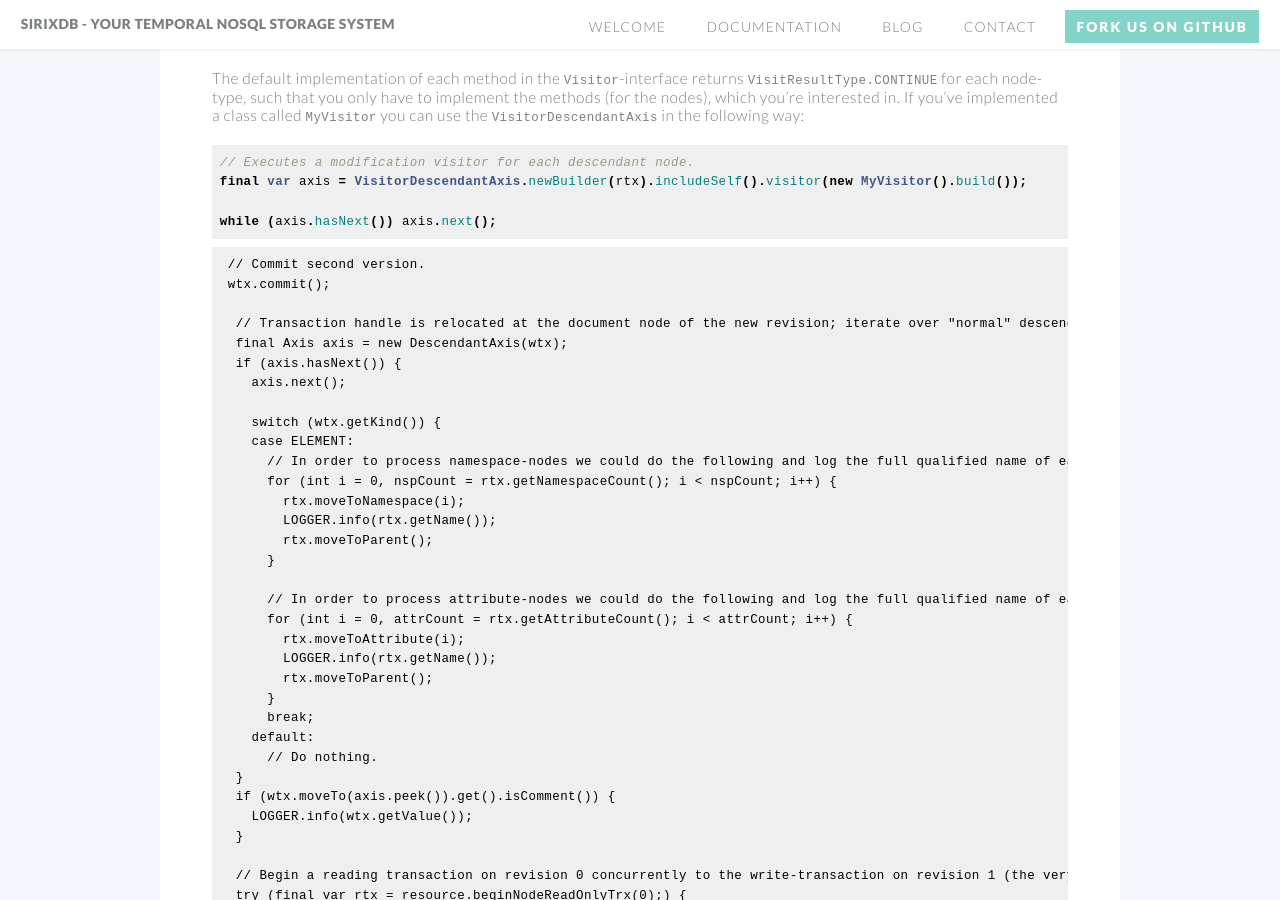
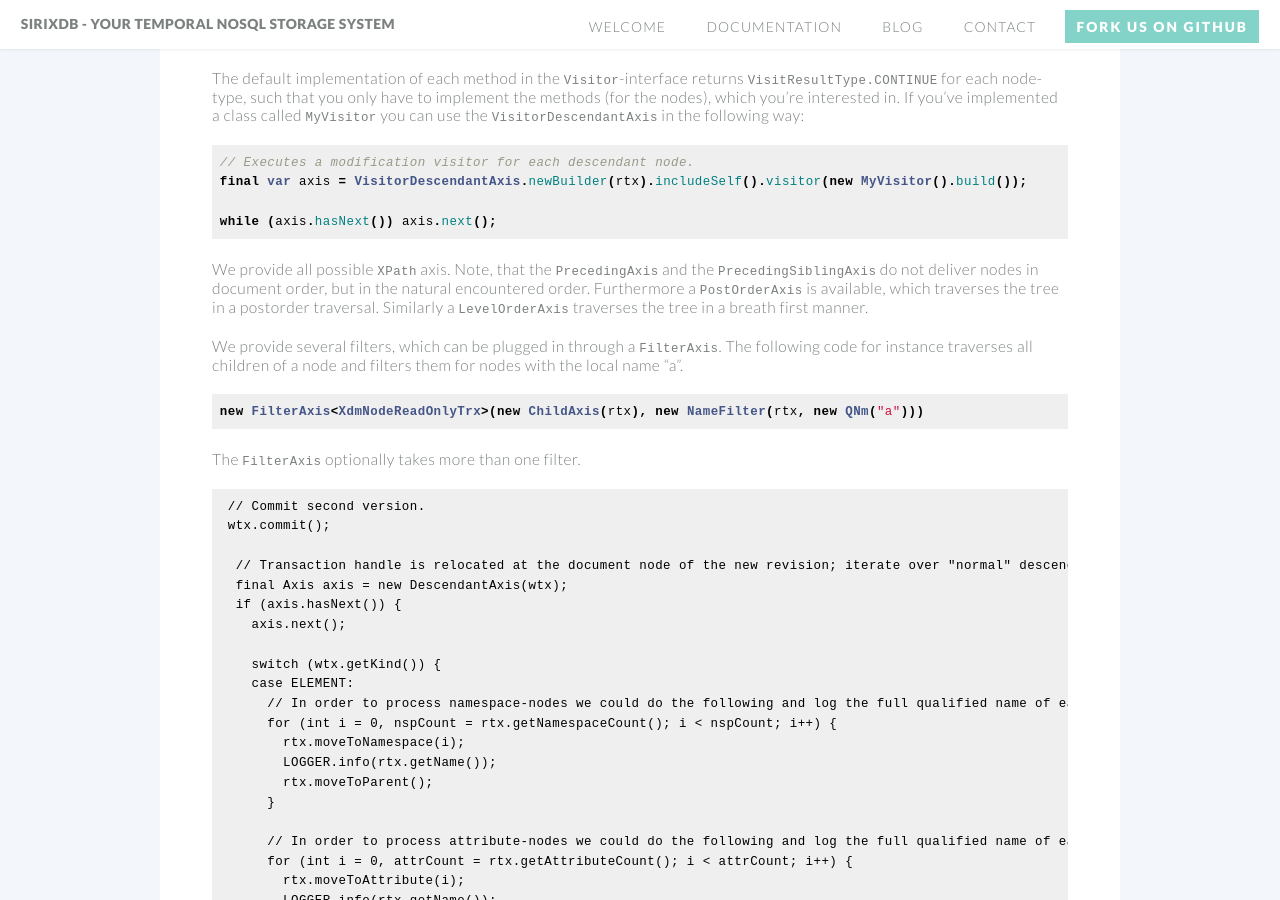
Before and after one commit to sirixdb/sirixdb.github.io, a Jekyll site: the page built from low-level-api.md, in a window 1280 px wide and 900 px high, scrolled down 2702 px. Built offline with Jekyll 4.4.1, drawn with Linux system fonts in a browser that asks for light colours; our own code applies the rules of GitHub Pages for plain Markdown files.

Commit message:
Update low-level-api.md

````diff
--- a/low-level-api.md
+++ b/low-level-api.md
@@ -130,7 +130,15 @@ final var axis = VisitorDescendantAxis.newBuilder(rtx).includeSelf().visitor(new
 while (axis.hasNext()) axis.next();
 ```
 
+We provide all possible `XPath` axis. Note, that the `PrecedingAxis` and the `PrecedingSiblingAxis` do not deliver nodes in document order, but in the natural encountered order. Furthermore a `PostOrderAxis` is available, which traverses the tree in a postorder traversal. Similarly a `LevelOrderAxis` traverses the tree in a breath first manner.
 
+We provide several filters, which can be plugged in through a `FilterAxis`. The following code for instance traverses all children of a node and filters them for nodes with the local name "a".
+
+```java
+new FilterAxis<XdmNodeReadOnlyTrx>(new ChildAxis(rtx), new NameFilter(rtx, new QNm("a")))
+```
+
+The `FilterAxis` optionally takes more than one filter.
 
      // Commit second version.
      wtx.commit();
````
